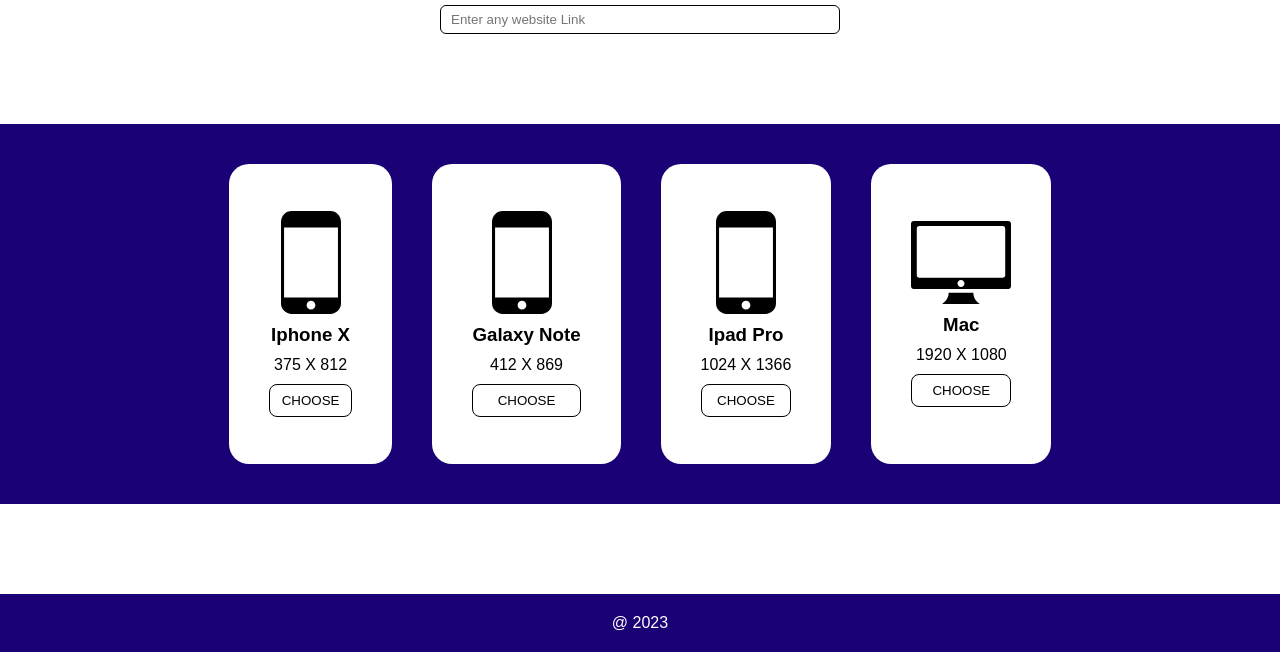
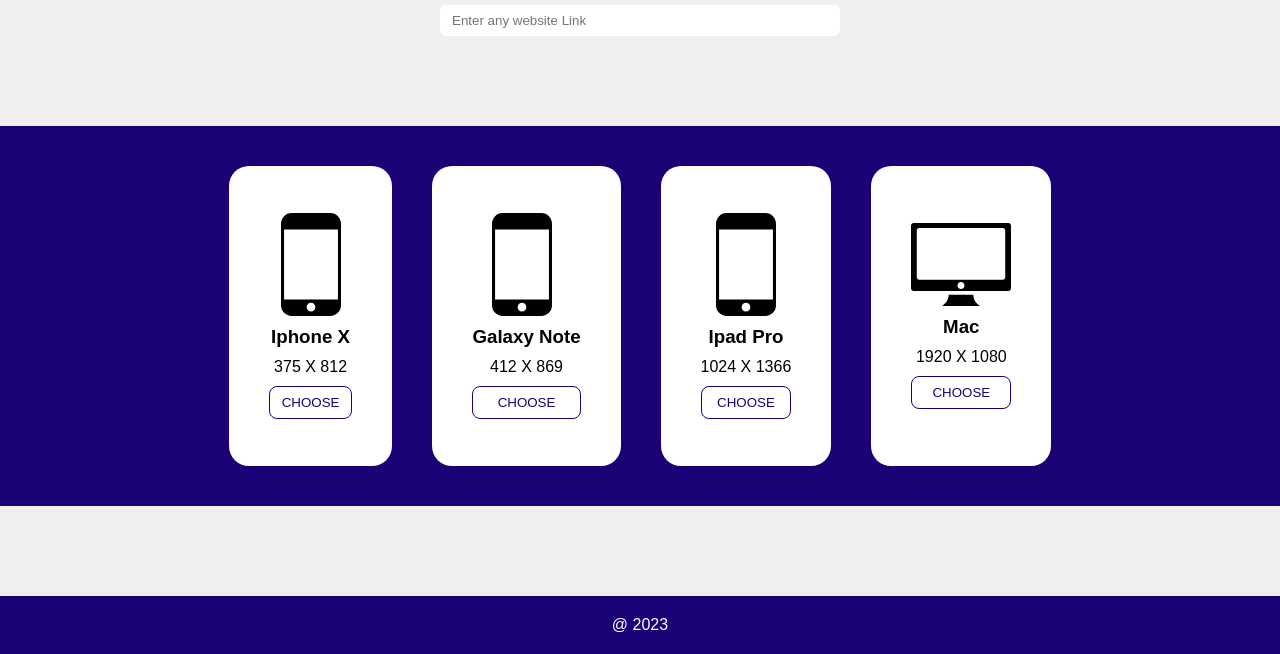
Before and after one commit to mohammed-dhabaab/W5-D3-Lab3, a plain HTML site: page index.html in a window 1280 px wide. Shown: the part 212-866 px from the top of the page. Drawn offline with Linux system fonts and the light colour scheme.

Commit message:
Completed

```diff
--- a/index.html
+++ b/index.html
@@ -15,6 +15,7 @@
 
         body {
             font-family: sans-serif;
+            background-color: #f1eeee;
         }
 
         .main-container {
@@ -71,13 +72,16 @@
         .searchbar-title {
             color: #1a0276;
             font-size: 30px;
+            font-weight: bold;
         }
 
         .search {
-            padding: 6px 10px;
+            padding: 8px 12px;
             width: 400px;
             border-radius: 6px;
-            border: 1px solid black;
+            border: none;
+            background-color: white;
+
         }
 
 
@@ -102,12 +106,12 @@
             background-color: white;
             text-align: center;
             min-height: 300px;
-
         }
 
         .choose-btn {
             padding: 8px 12px;
-            border: 1px solid black;
+            border: 1px solid #1a0276;
+            color: #1a0276;
             border-radius: 8px;
             transition: all 100ms ease-in-out;
         }
```
